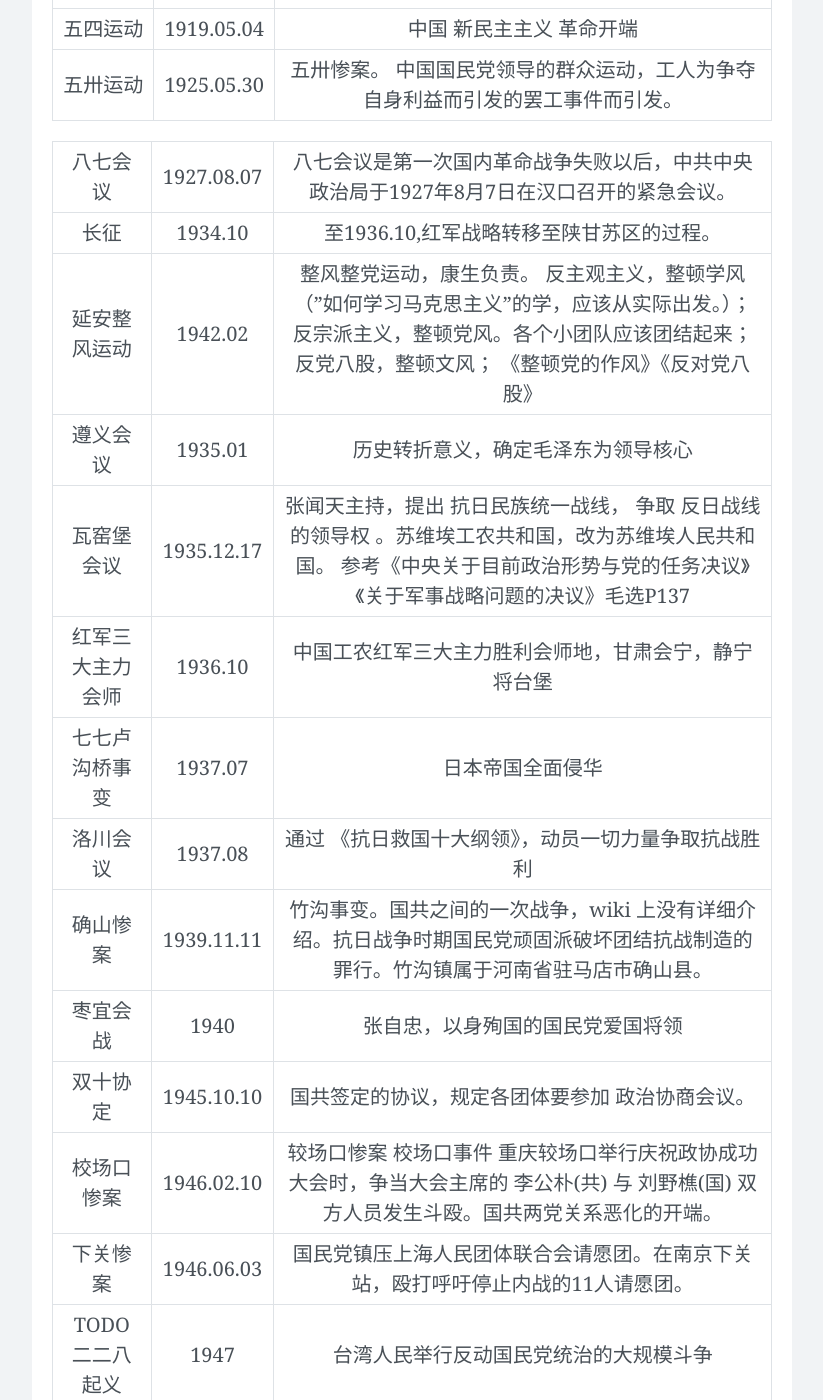
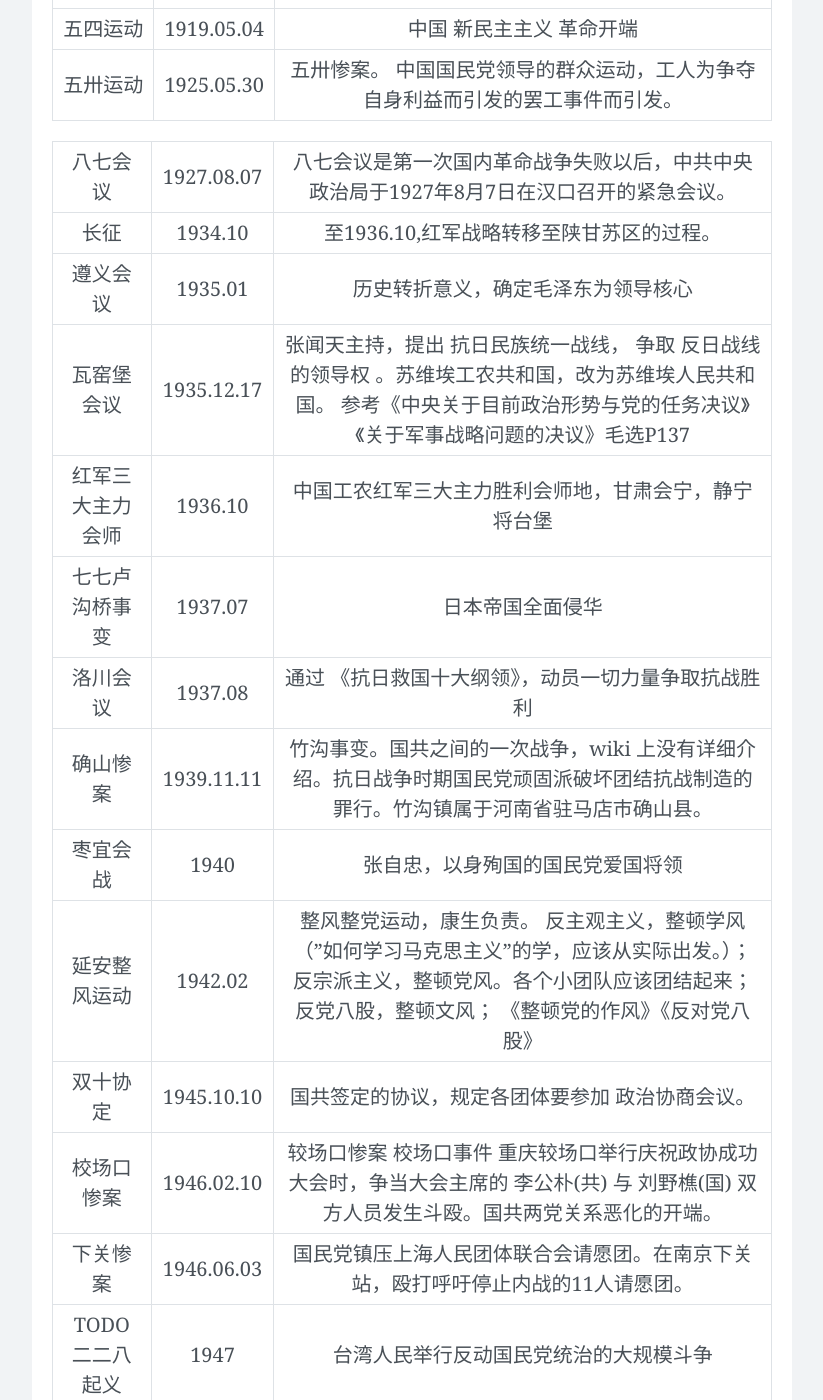
Before and after one commit to wangtiga/wangtiga.github.io, a Jekyll site: the page built from _posts/2020-11-15-3708_summary.md, in a window 1280 px wide and 1400 px high, scrolled down 30202 px. Shown: the whole window, without its empty margins (228-1051 px from the left). Built offline with Jekyll 4.4.1, drawn with Linux system fonts in a browser that asks for light colours; nearby versions of some CDN libraries; comment, search, counter and statistics services are not loaded; part of the change alters nothing that is shown.

Commit message:
updated from r1

```diff
--- a/_posts/2020-11-15-3708_summary.md
+++ b/_posts/2020-11-15-3708_summary.md
@@ -739,7 +739,6 @@ NOTE 参考 3708 2020.08 第33题
 
   八七会议            | 1927.08.07 | 八七会议是第一次国内革命战争失败以后，中共中央政治局于1927年8月7日在汉口召开的紧急会议。 |
   长征                | 1934.10    | 至1936.10,红军战略转移至陕甘苏区的过程。 |
-  延安整风运动        | 1942.02    | 整风整党运动，康生负责。 反主观主义，整顿学风（"如何学习马克思主义"的学，应该从实际出发。）；反宗派主义，整顿党风。各个小团队应该团结起来；反党八股，整顿文风； 《整顿党的作风》《反对党八股》|
   遵义会议            | 1935.01    | 历史转折意义，确定毛泽东为领导核心 |
   瓦窑堡会议          | 1935.12.17 | 张闻天主持，提出 抗日民族统一战线， 争取 反日战线的领导权 。苏维埃工农共和国，改为苏维埃人民共和国。 参考《中央关于目前政治形势与党的任务决议》《关于军事战略问题的决议》毛选P137 |
   红军三大主力会师    | 1936.10    | 中国工农红军三大主力胜利会师地，甘肃会宁，静宁将台堡 |
@@ -747,6 +746,7 @@ NOTE 参考 3708 2020.08 第33题
   洛川会议            | 1937.08    | 通过 《抗日救国十大纲领》，动员一切力量争取抗战胜利 |
   确山惨案            | 1939.11.11 | 竹沟事变。国共之间的一次战争，wiki 上没有详细介绍。抗日战争时期国民党顽固派破坏团结抗战制造的罪行。竹沟镇属于河南省驻马店市确山县。 |
   枣宜会战            | 1940       | 张自忠，以身殉国的国民党爱国将领 |
+  延安整风运动        | 1942.02    | 整风整党运动，康生负责。 反主观主义，整顿学风（"如何学习马克思主义"的学，应该从实际出发。）；反宗派主义，整顿党风。各个小团队应该团结起来；反党八股，整顿文风； 《整顿党的作风》《反对党八股》|
   双十协定            | 1945.10.10 | 国共签定的协议，规定各团体要参加 政治协商会议。 |
   校场口惨案          | 1946.02.10 | 较场口惨案 校场口事件 重庆较场口举行庆祝政协成功大会时，争当大会主席的 李公朴(共) 与 刘野樵(国) 双方人员发生斗殴。国共两党关系恶化的开端。|
   下关惨案            | 1946.06.03 | 国民党镇压上海人民团体联合会请愿团。在南京下关站，殴打呼吁停止内战的11人请愿团。 |
```
